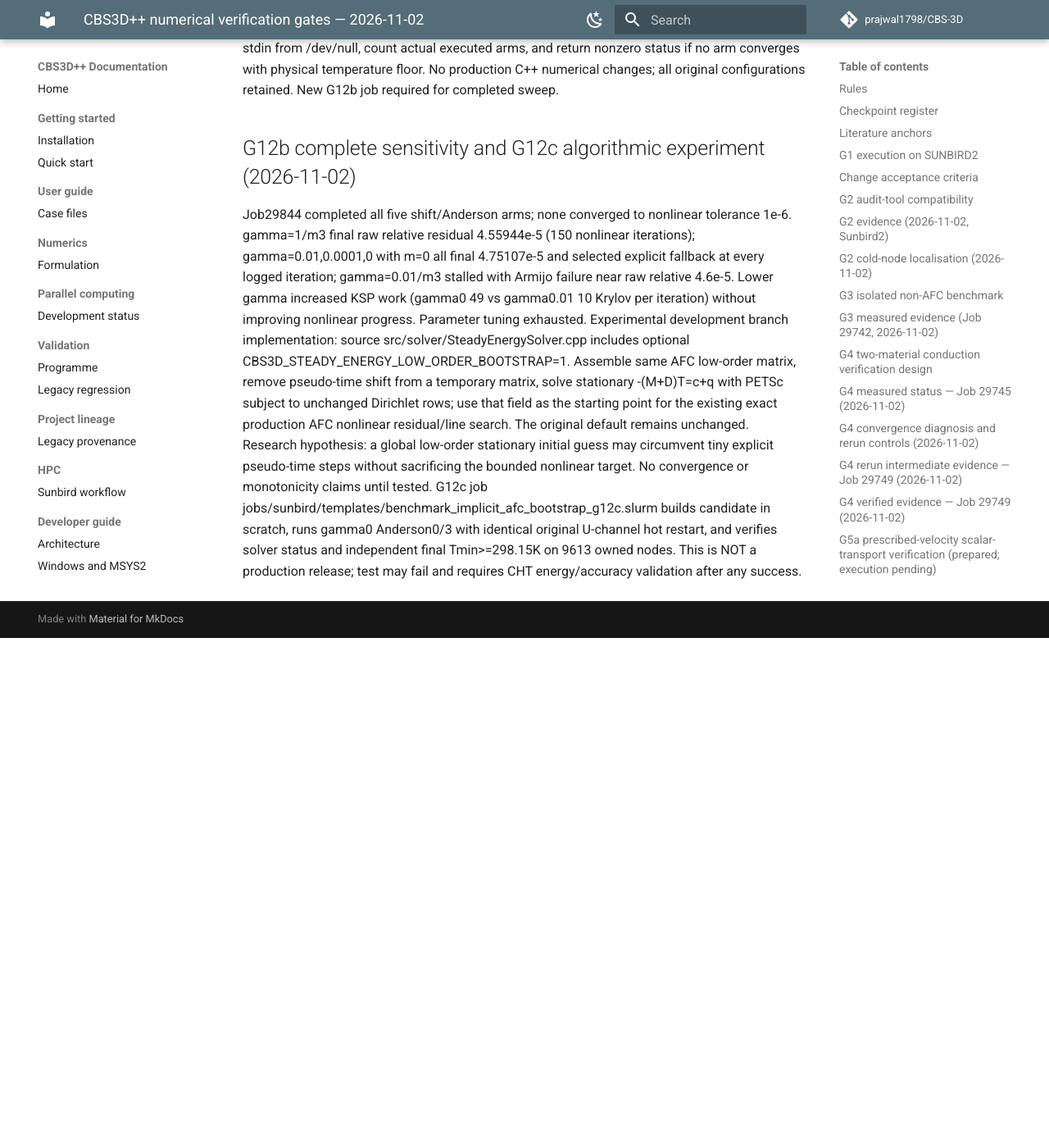
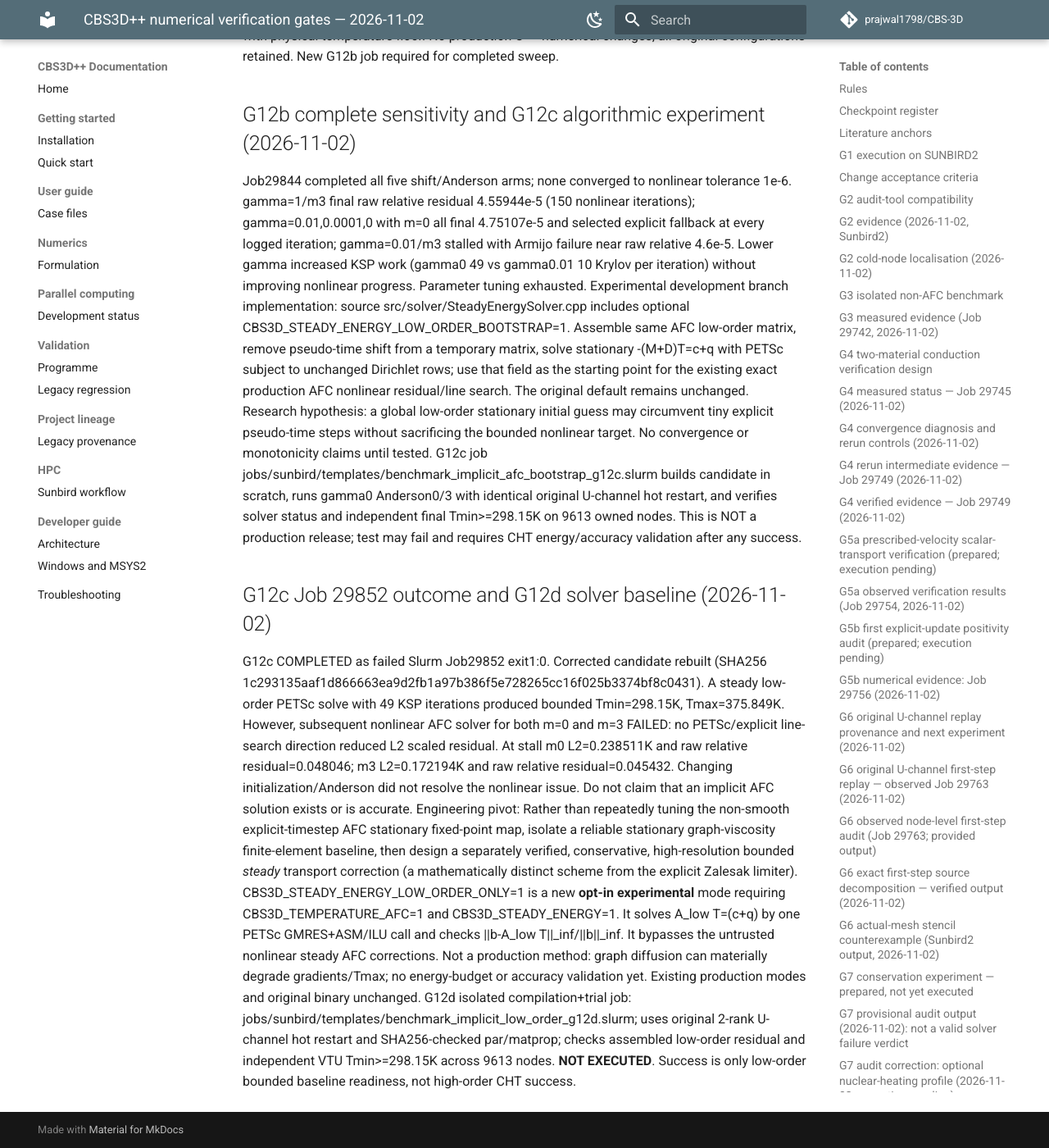
Before and after one commit to prajwal1798/CBS-3D, an MkDocs documentation site: the page built from docs/verification/CBS3D_NUMERICAL_VERIFICATION_GATES.md, in a window 1280 px wide and 1400 px high, scrolled down 24093 px. Shown: the whole window at 82% size. Built offline with MkDocs 1.6.1 and Material for MkDocs 9.7.7, drawn with Linux system fonts in a browser that asks for light colours; comment, search, counter and statistics services are not loaded; before the commit the page ends 24871 px from its top, so only the background shows below that; some of the changed text lies outside the part shown.

Commit message:
docs: G12c both bootstrap AFC runs failed; prepare experimental implicit low-order baseline

```diff
--- a/docs/verification/CBS3D_NUMERICAL_VERIFICATION_GATES.md
+++ b/docs/verification/CBS3D_NUMERICAL_VERIFICATION_GATES.md
@@ -27,7 +27,7 @@
 | G9 | Time/iteration convergence | Stationary residual, dt-variation and stopping robustness | Pending |
 | G10 | Grid convergence of quantities of interest | Tmax, interface flux, wall gradient and outlet enthalpy | Pending |
 | G11 | Additional stabilisation only if needed | Isolated failure, specific literature choice, accuracy + bounds verified | G11a one-step AFC PASS (Job29832) after single-call source correction: AFC call=1; Tmin OFF 298.051487K vs ON 298.15K; 94 cold nodes ->0; pressure/velocity unchanged; correction balance 3.23e-13. Long-run accuracy/conservation pending. |
-| G12 | Implicit acceleration only after verification | Same discrete result, lower runtime, robust nonlinear residual | G12a unlimited Galerkin fast but unbounded. G12b Job29844 5/5 configurations failed nonlinear convergence; PETSc corrections rarely selected, residuals stay ~4.6e-5. Experimental G12c steady low-order PETSc bootstrap implemented opt-in and isolated benchmark committed; not yet compiled/tested. |
+| G12 | Implicit acceleration only after verification | Same discrete result, lower runtime, robust nonlinear residual | G12a unlimited fast but unbounded; G12b 5/5 nonlinear AFC settings failed; G12c Job29852 2/2 low-order-bootstrap nonlinear AFC attempts failed by Armijo/merit stalling. Experimental G12d isolated low-order stationary PETSc solution mode prepared, unbuilt/untested. |
 
 ## Literature anchors
 
@@ -320,3 +320,8 @@
 Job29844 completed all five shift/Anderson arms; none converged to nonlinear tolerance 1e-6. gamma=1/m3 final raw relative residual 4.55944e-5 (150 nonlinear iterations); gamma=0.01,0.0001,0 with m=0 all final 4.75107e-5 and selected explicit fallback at every logged iteration; gamma=0.01/m3 stalled with Armijo failure near raw relative 4.6e-5. Lower gamma increased KSP work (gamma0 49 vs gamma0.01 10 Krylov per iteration) without improving nonlinear progress. Parameter tuning exhausted.
 Experimental development branch implementation: source src/solver/SteadyEnergySolver.cpp includes optional CBS3D_STEADY_ENERGY_LOW_ORDER_BOOTSTRAP=1. Assemble same AFC low-order matrix, remove pseudo-time shift from a temporary matrix, solve stationary -(M+D)T=c+q with PETSc subject to unchanged Dirichlet rows; use that field as the starting point for the existing exact production AFC nonlinear residual/line search. The original default remains unchanged. Research hypothesis: a global low-order stationary initial guess may circumvent tiny explicit pseudo-time steps without sacrificing the bounded nonlinear target. No convergence or monotonicity claims until tested.
 G12c job jobs/sunbird/templates/benchmark_implicit_afc_bootstrap_g12c.slurm builds candidate in scratch, runs gamma0 Anderson0/3 with identical original U-channel hot restart, and verifies solver status and independent final Tmin>=298.15K on 9613 owned nodes. This is NOT a production release; test may fail and requires CHT energy/accuracy validation after any success.
+
+## G12c Job 29852 outcome and G12d solver baseline (2026-11-02)
+G12c COMPLETED as failed Slurm Job29852 exit1:0. Corrected candidate rebuilt (SHA256 1c293135aaf1d866663ea9d2fb1a97b386f5e728265cc16f025b3374bf8c0431). A steady low-order PETSc solve with 49 KSP iterations produced bounded Tmin=298.15K, Tmax=375.849K. However, subsequent nonlinear AFC solver for both m=0 and m=3 FAILED: no PETSc/explicit line-search direction reduced L2 scaled residual. At stall m0 L2=0.238511K and raw relative residual=0.048046; m3 L2=0.172194K and raw relative residual=0.045432. Changing initialization/Anderson did not resolve the nonlinear issue. Do not claim that an implicit AFC solution exists or is accurate.
+Engineering pivot: Rather than repeatedly tuning the non-smooth explicit-timestep AFC stationary fixed-point map, isolate a reliable stationary graph-viscosity finite-element baseline, then design a separately verified, conservative, high-resolution bounded *steady* transport correction (a mathematically distinct scheme from the explicit Zalesak limiter). CBS3D_STEADY_ENERGY_LOW_ORDER_ONLY=1 is a new **opt-in experimental** mode requiring CBS3D_TEMPERATURE_AFC=1 and CBS3D_STEADY_ENERGY=1. It solves A_low T=(c+q) by one PETSc GMRES+ASM/ILU call and checks ||b-A_low T||_inf/||b||_inf. It bypasses the untrusted nonlinear steady AFC corrections. Not a production method: graph diffusion can materially degrade gradients/Tmax; no energy-budget or accuracy validation yet. Existing production modes and original binary unchanged.
+G12d isolated compilation+trial job: jobs/sunbird/templates/benchmark_implicit_low_order_g12d.slurm; uses original 2-rank U-channel hot restart and SHA256-checked par/matprop; checks assembled low-order residual and independent VTU Tmin>=298.15K across 9613 nodes. **NOT EXECUTED**. Success is only low-order bounded baseline readiness, not high-order CHT success.
```
